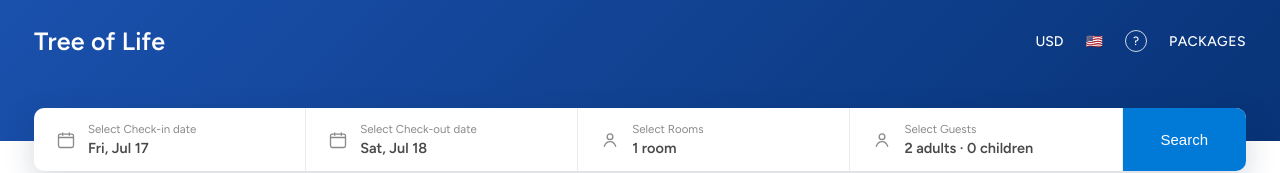
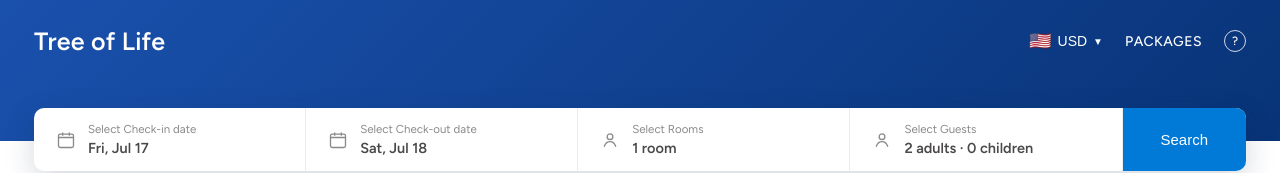
Before and after one commit to DinnaW/tree-of-life-website, a Vue app: page / in a window 1280 px wide. Shown: the top 173 px of the page. Built offline with nearby package versions, Linux system fonts and the light colour scheme.

Commit message:
Add currency selection dropdown

```diff
--- a/src/components/SiteHeader.vue
+++ b/src/components/SiteHeader.vue
@@ -3,10 +3,35 @@
     <div class="header-inner">
       <div class="logo">Tree of Life</div>
       <nav class="header-actions">
-        <span>USD</span>
-        <span>🇺🇸</span>
+          <div class="currency-dropdown">
+            <button class="currency-btn" @click="toggleCurrency">
+              <span class="flag">{{ selectedCurrency.flag }}</span>
+              {{ selectedCurrency.code }}
+              <span
+                class="arrow"
+                :class="{ rotate: showCurrency }"
+              >
+                ▼
+              </span>
+            </button>
+
+            <Transition name="fade">
+              <div v-if="showCurrency" class="currency-menu">
+                <div
+                  v-for="item in currencies"
+                  :key="item.code"
+                  class="currency-item"
+                  @click="selectCurrency(item)"
+                >
+                  <span class="flag">{{ item.flag }}</span>
+                  {{ item.code }}
+                </div>
+              </div>
+            </Transition>
+          </div>
+
+        <span class="packages">PACKAGES</span>
         <span class="help-circle">?</span>
-        <span class="packages">PACKAGES</span>
       </nav>
     </div>
 
@@ -183,9 +208,37 @@
   if (searchBar.value && !searchBar.value.contains(event.target)) {
     close();
   }
+
+  if (!event.target.closest(".currency-dropdown")) {
+    showCurrency.value = false;
+  }
 }
 onMounted(() => document.addEventListener("mousedown", handleClickOutside));
 onBeforeUnmount(() => document.removeEventListener("mousedown", handleClickOutside));
+
+const currencies = [
+  {
+    code: "USD",
+    flag: "🇺🇸"
+  },
+  {
+    code: "LKR",
+    flag: "🇱🇰"
+  }
+];
+
+const selectedCurrency = ref(currencies[0]);
+const showCurrency = ref(false);
+
+function toggleCurrency() {
+  showCurrency.value = !showCurrency.value;
+}
+
+function selectCurrency(item) {
+  selectedCurrency.value = item;
+  showCurrency.value = false;
+}
+
 </script>
 
 <style scoped>
@@ -307,5 +360,59 @@
   transform: translateY(-4px);
 }
 
+.currency-dropdown {
+  position: relative;
+}
 
+.currency-btn {
+  background: transparent;
+  border: none;
+  color: white;
+  cursor: pointer;
+  display: flex;
+  align-items: center;
+  gap: 6px;
+  font-size: 14px;
+  font-weight: 500;
+}
+
+.flag {
+  font-size: 18px;
+}
+
+.currency-btn .rotate,
+.currency-btn .arrow {
+  font-size: 10px;
+  transition: transform .2s;
+}
+
+.currency-btn span.rotate {
+  transform: rotate(180deg);
+}
+
+.currency-menu {
+  position: absolute;
+  top: 32px;
+  left: 0;
+  width: 80px;
+  background: white;
+  border-radius: 8px;
+  box-shadow: 0 8px 24px rgba(0,0,0,.15);
+  overflow: hidden;
+  z-index: 500;
+}
+
+.currency-item {
+  display: flex;
+  align-items: center;
+  gap: 10px;
+  padding: 10px 14px;
+  color: #333;
+  cursor: pointer;
+  transition: background .2s;
+}
+
+.currency-item:hover {
+  background: #f5f5f5;
+}
 </style>
```
